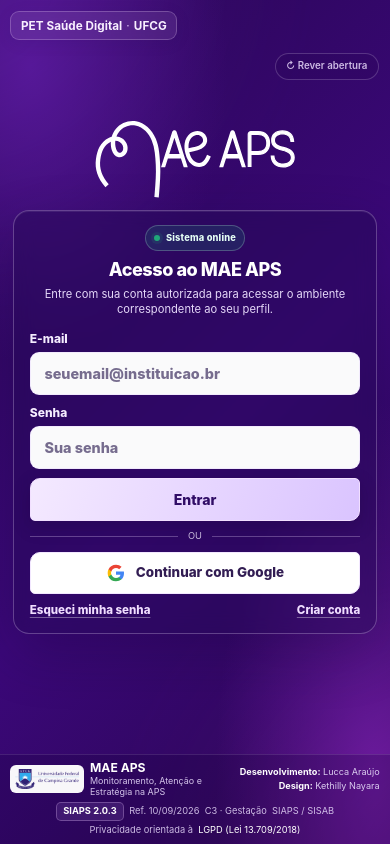
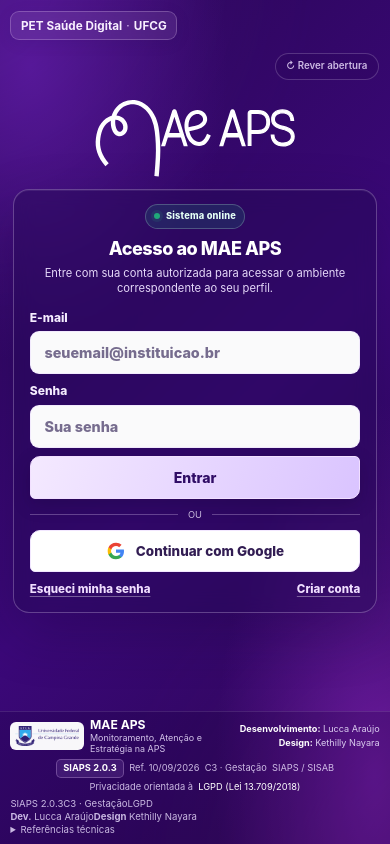
Before and after one commit to petsaudemonitoramento-dev/dashboard-v3, a Next.js app: page /entrar in a window 390 px wide. Built offline with nearby package versions, Linux system fonts and the light colour scheme.

Commit message:
feat(auth): simplify mobile footer with essential info and expandable SIAPS provenance

```diff
--- a/src/components/auth/auth-shell.tsx
+++ b/src/components/auth/auth-shell.tsx
@@ -108,6 +108,27 @@
           <div className="mae-cinema-footer-credits">
             <span><strong>Desenvolvimento:</strong> Lucca Araújo</span>
             <span><strong>Design:</strong> Kethilly Nayara</span>
+          </div>
+          <div className="mae-cinema-footer-mobile" aria-label="Informações e créditos do MAE APS">
+            <div className="mae-cinema-footer-mobile-meta">
+              <span className="mae-cinema-footer-mobile-version">SIAPS 2.0.3</span>
+              <span>C3 · Gestação</span>
+              <a
+                href="https://www.planalto.gov.br/ccivil_03/_ato2015-2018/2018/lei/l13709.htm"
+                target="_blank"
+                rel="noopener noreferrer"
+                aria-label="Consultar a Lei Geral de Proteção de Dados, Lei 13.709 de 2018"
+              >LGPD</a>
+            </div>
+            <div className="mae-cinema-footer-mobile-credits">
+              <span><strong>Dev.</strong> Lucca Araújo</span>
+              <span><strong>Design</strong> Kethilly Nayara</span>
+            </div>
+            <details className="mae-cinema-footer-mobile-extra">
+              <summary>Referências técnicas</summary>
+              <p>SIAPS 2.0.3 · Ref. 10/09/2026 · SIAPS / SISAB</p>
+              <p>Privacidade orientada à LGPD (Lei 13.709/2018)</p>
+            </details>
           </div>
         </footer>
       </div>
```
